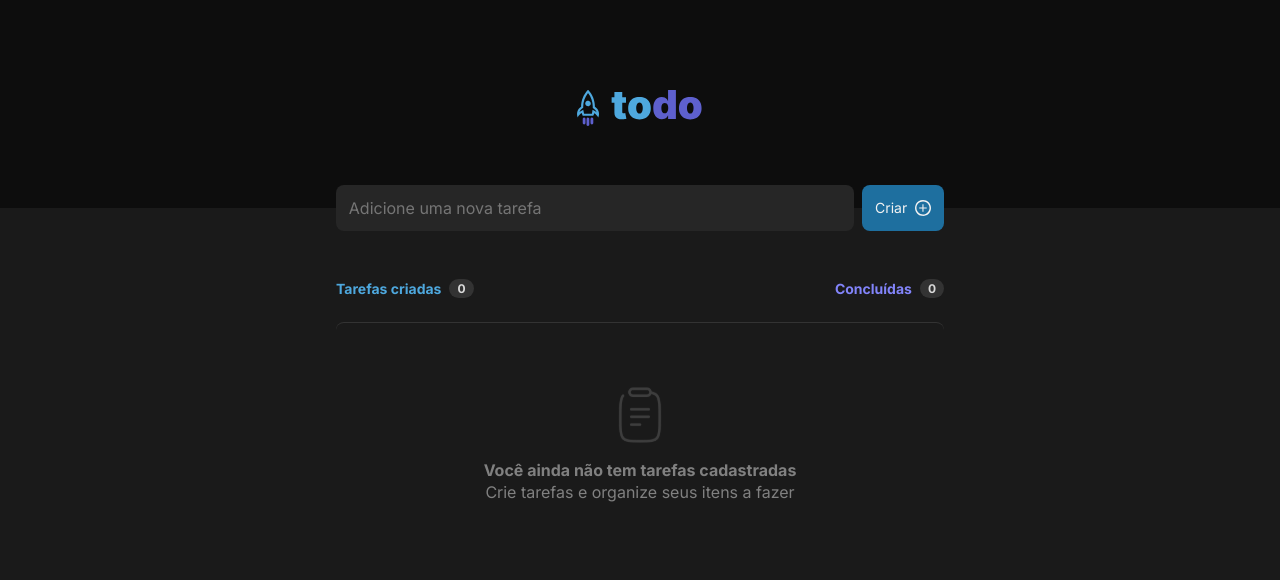
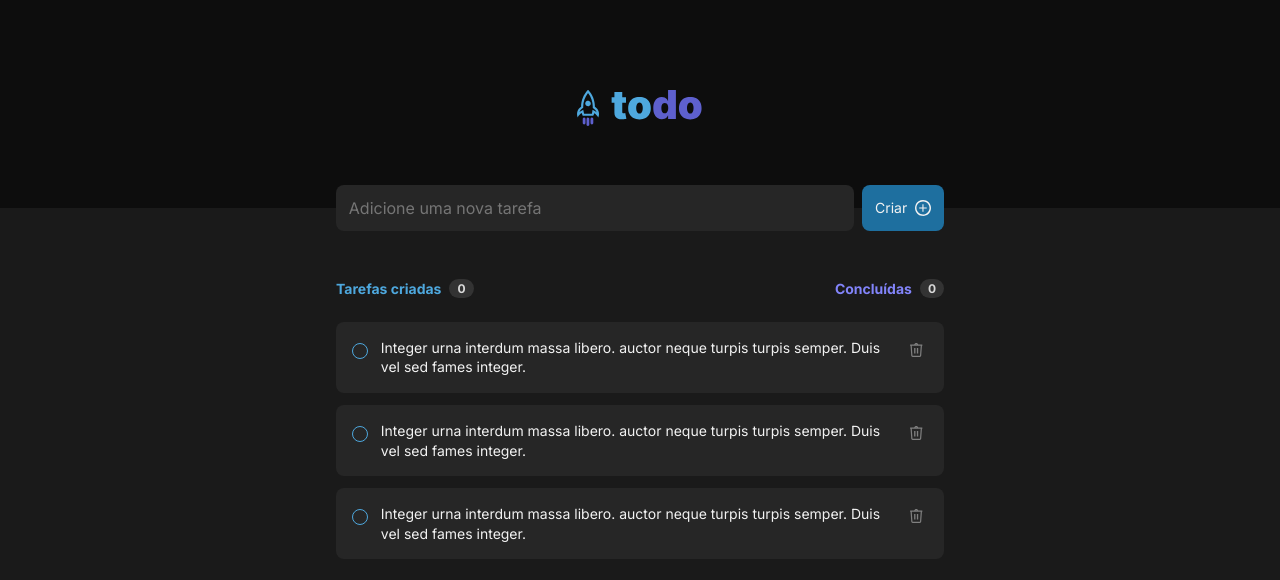
Before and after one commit to Marcos-afk/to-do-list-reactjs, a React (Vite) app: page / in a window 1280 px wide. Shown: the top 580 px of the page. Built offline with nearby package versions, Linux system fonts and the light colour scheme.

Commit message:
:sparkles: add task card component

```diff
--- a/src/App.tsx
+++ b/src/App.tsx
@@ -1,7 +1,8 @@
 import { Counters } from './components/Counters';
 import { Header } from './components/Header';
 import { InsertionBar } from './components/InsertionBar';
-import { EmptyList } from './components/EmptyList';
+// import { EmptyList } from './components/EmptyList';
+import { TaskCard } from './components/TaskCard';
 
 export const App = () => {
   return (
@@ -10,7 +11,9 @@ export const App = () => {
       <main>
         <InsertionBar />
         <Counters />
-        <EmptyList />
+        <TaskCard />
+        <TaskCard />
+        <TaskCard />
       </main>
     </div>
   );
--- /dev/null
+++ b/src/components/TaskCard/index.tsx
@@ -0,0 +1,20 @@
+import styles from './styles.module.scss';
+import TrashSvg from '../../assets/trash.svg';
+
+export const TaskCard = () => {
+  const taskCompleted = false;
+  return (
+    <div className={styles.taskCard}>
+      <label className={styles.checkboxContainer}>
+        <input type="checkbox" />
+        <span className={styles.checkmark}></span>
+      </label>
+      <p className={taskCompleted ? styles.completedTaskText : styles.pendingTaskText}>
+        Integer urna interdum massa libero. auctor neque turpis turpis semper. Duis vel sed fames integer.
+      </p>
+      <button>
+        <img src={TrashSvg} alt="trash" />
+      </button>
+    </div>
+  );
+};
--- /dev/null
+++ b/src/components/TaskCard/styles.module.scss
@@ -0,0 +1,110 @@
+.taskCard {
+  margin-top: 1.5rem;
+  display: flex;
+  align-items: flex-start;
+  justify-content: space-between;
+  background: var(--gray-500);
+  padding: 1rem;
+  border-radius: 0.5rem;
+}
+
+.taskCard + .taskCard {
+  margin-top: 0.75rem;
+}
+
+.taskCard p {
+  font-size: 0.875rem;
+  line-height: 140%;
+  margin-right: 1.2rem;
+}
+
+.pendingTaskText {
+  color: var(--gray-100);
+}
+
+.completedTaskText {
+  text-decoration: line-through;
+  color: var(--gray-300);
+}
+
+.taskCard button {
+  border: 0;
+  background: transparent;
+
+  transition: filter 0.3s;
+}
+
+.taskCard button img {
+  height: 1.5rem;
+}
+
+.taskCard button:hover {
+  filter: brightness(0.5);
+}
+
+.checkboxContainer {
+  margin-top: 0.32rem;
+  margin-right: 1.8rem;
+  display: block;
+  position: relative;
+  -webkit-user-select: none;
+  -moz-user-select: none;
+  -ms-user-select: none;
+  user-select: none;
+}
+
+.checkboxContainer input[type='checkbox'] {
+  position: absolute;
+  opacity: 0;
+  cursor: pointer;
+  height: 0;
+  width: 0;
+}
+
+.checkmark {
+  position: absolute;
+  top: 0;
+  left: 0;
+  height: 1rem;
+  width: 1rem;
+  background-color: transparent;
+  border: 1px solid var(--blue);
+  border-radius: 0.5rem;
+}
+
+.checkboxContainer:hover input[type='checkbox'] ~ .checkmark {
+  background: var(--blue-dark);
+  filter: brightness(0.7);
+}
+
+.checkboxContainer input[type='checkbox']:checked ~ .checkmark {
+  background: var(--purple);
+  border: 1px solid var(--purple);
+  filter: brightness(0.5);
+}
+
+.checkboxContainer input[type='checkbox']:checked:hover ~ .checkmark {
+  filter: brightness(0.7);
+}
+
+.checkmark:after {
+  content: '';
+  position: absolute;
+  display: none;
+}
+
+.checkboxContainer input[type='checkbox']:checked ~ .checkmark:after {
+  display: block;
+}
+
+.checkboxContainer .checkmark:after {
+  left: 0.3rem;
+  top: 0;
+  width: 0.2rem;
+  height: 0.625rem;
+  border: solid var(--gray-100);
+  border-width: 0 2px 2px 0;
+  -webkit-transform: rotate(45deg);
+  -ms-transform: rotate(45deg);
+  transform: rotate(45deg);
+}
```
Also changed, not shown: src/assets/trash.svg (added).
